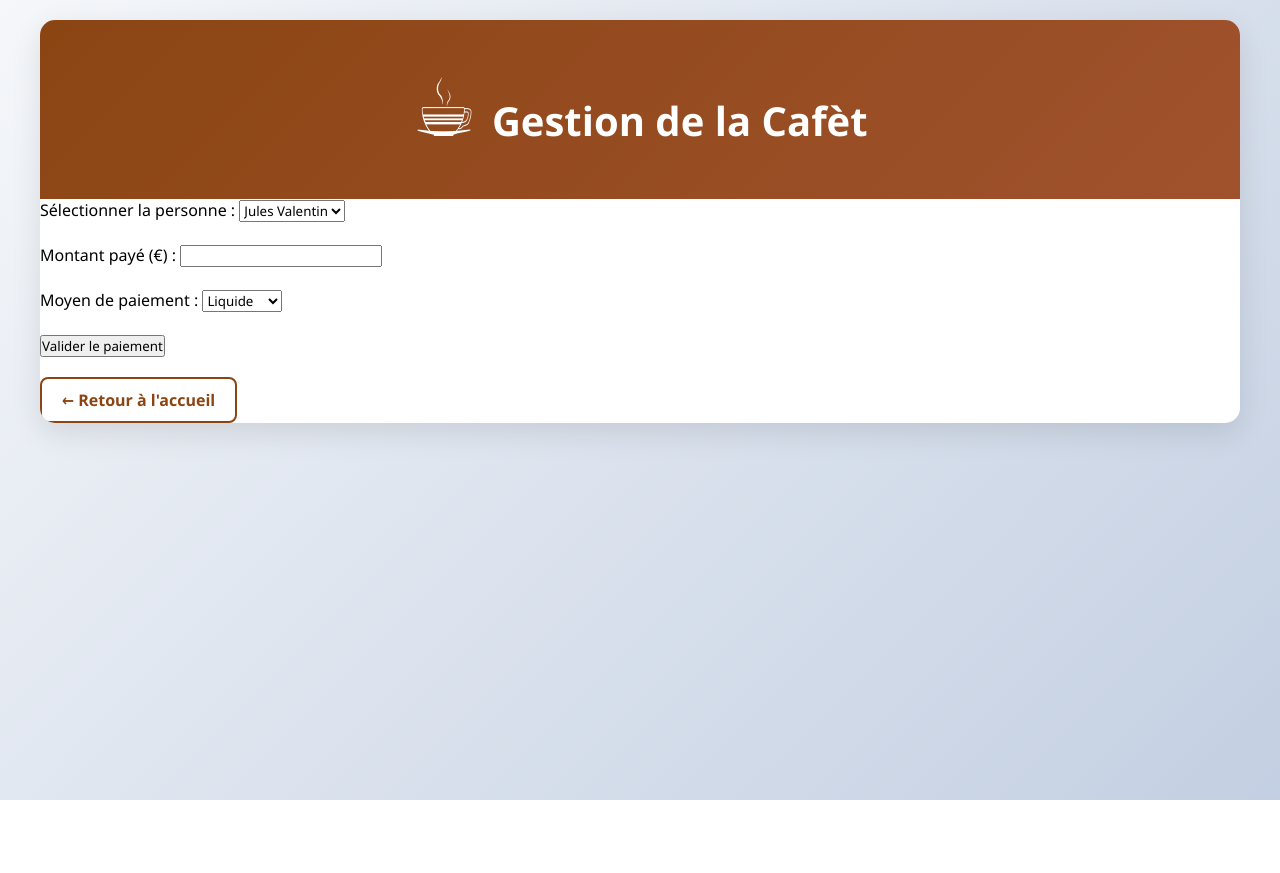
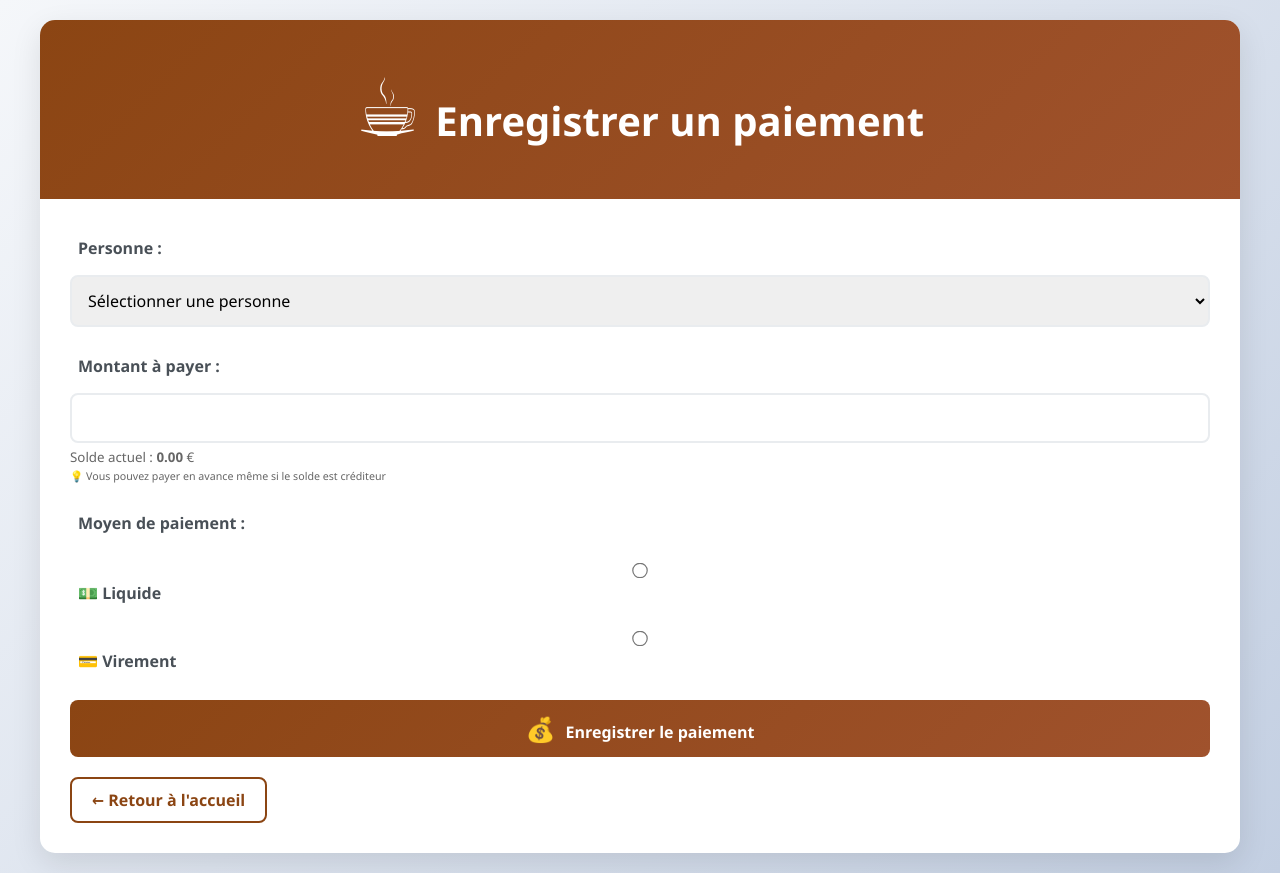
Before and after one commit to ValentinJules/Cafet, a Flask app: page /payer in a window 1280 px wide. Before the commit the page ends 800 px from the top, so only its background shows below. Run offline with Flask 3, Linux system fonts and the light colour scheme.

Commit message:
Add files via upload

```diff
--- a/app/templates/index.html
+++ b/app/templates/index.html
@@ -259,6 +259,12 @@
                 </a>
                 <p class="action-description">Modifier le prix unitaire du café</p>
             </div>
+            <div class="action-card">
+                <a href="{{ url_for('exporter_grille_pdf') }}" class="button">
+                    <span class="button-icon">📈</span>Grille PDF
+                </a>
+                <p class="action-description">Grille à imprimer</p>
+            </div>
         </div>
     </div>
 </body>
--- a/app/templates/payer.html
+++ b/app/templates/payer.html
@@ -1,36 +1,103 @@
 {% extends "base.html" %}
 
-{% block title %}Payer une dette{% endblock %}
+{% block title %}Payer - Cafèt{% endblock %}
+{% block header %}Enregistrer un paiement{% endblock %}
 {% block subtitle %}{% endblock %}
 
 {% block content %}
-    <form method="post">
-        <label for="personne">Sélectionner la personne :</label>
-        <select name="personne" id="personne" required>
-            {% for personne in personnes %}
-                <option value="{{ personne.nom }}|{{ personne.prenom }}">
-                    {{ personne.nom }} {{ personne.prenom }}
-                </option>
-            {% endfor %}
-        </select>
+<div class="form-container">
+    {% if error %}
+        <div class="error">{{ error }}</div>
+    {% endif %}
 
-        <br><br>
+    <form method="POST">
+        <div class="form-group">
+            <label for="personne">Personne :</label>
+            <select name="personne" id="personne" required>
+                <option value="">Sélectionner une personne</option>
+                {% for personne in personnes %}
+                    <option value="{{ personne.prenom }}|{{ personne.nom }}" data-dette="{{ personne.dette }}">
+                        {{ personne.prenom }} {{ personne.nom }}
+                    </option>
+                {% endfor %}
+            </select>
+        </div>
 
-        <label for="montant">Montant payé (€) :</label>
-        <input type="number" name="montant" id="montant" step="0.01" required>
+        <div class="form-group">
+            <label for="montant">Montant à payer :</label>
+            <input type="number" name="montant" id="montant" step="0.01" min="0.01" required>
+            <small>
+                <span id="dette_info">
+                    Solde actuel : <span id="solde_actuel">0.00</span> €
+                </span>
+                <br>
+                <span style="color: #666; font-size: 0.8em;">
+                    💡 Vous pouvez payer en avance même si le solde est créditeur
+                </span>
+            </small>
+        </div>
 
-        <br><br>
+        <div class="form-group">
+            <label>Moyen de paiement :</label>
+            <div style="margin-top: 10px;">
+                <label style="display: block; margin: 8px 0; cursor: pointer;">
+                    <input type="radio" name="moyen" value="liquide" required style="margin-right: 8px;">
+                    💵 Liquide
+                </label>
+                <label style="display: block; margin: 8px 0; cursor: pointer;">
+                    <input type="radio" name="moyen" value="virement" style="margin-right: 8px;">
+                    💳 Virement
+                </label>
+            </div>
+        </div>
 
-        <label for="moyen">Moyen de paiement :</label>
-        <select name="moyen" id="moyen" required>
-            <option value="liquide">Liquide</option>
-            <option value="virement">Virement</option>
-        </select>
-
-        <br><br>
-        <button type="submit">Valider le paiement</button>
+        <button type="submit" class="button">
+            <span class="button-icon">💰</span>Enregistrer le paiement
+        </button>
     </form>
 
     <a href="{{ url_for('index') }}" class="back-link">← Retour à l'accueil</a>
 </div>
+
+<script>
+document.addEventListener('DOMContentLoaded', function() {
+    const personneSelect = document.getElementById('personne');
+    const soldeActuelSpan = document.getElementById('solde_actuel');
+    const detteInfoSpan = document.getElementById('dette_info');
+    const montantInput = document.getElementById('montant');
+
+    personneSelect.addEventListener('change', function() {
+        const selectedOption = this.options[this.selectedIndex];
+        const dette = parseFloat(selectedOption.getAttribute('data-dette'));
+
+        // Afficher le solde actuel (positif pour dette, négatif pour crédit)
+        soldeActuelSpan.textContent = dette.toFixed(2);
+
+        // Changer la couleur selon le solde
+        if (dette > 0) {
+            soldeActuelSpan.style.color = '#dc3545'; // Rouge pour dette
+            detteInfoSpan.innerHTML = 'Dette actuelle : <span id="solde_actuel">' + dette.toFixed(2) + '</span> €';
+        } else if (dette < 0) {
+            soldeActuelSpan.style.color = '#28a745'; // Vert pour crédit
+            const credit = -dette;
+            detteInfoSpan.innerHTML = 'Crédit actuel : <span id="solde_actuel">' + credit.toFixed(2) + '</span> €';
+        } else {
+            soldeActuelSpan.style.color = '#666'; // Gris pour solde nul
+            detteInfoSpan.innerHTML = 'Solde actuel : <span id="solde_actuel">0.00</span> €';
+        }
+    });
+});
+</script>
+
+<style>
+.form-group small {
+    display: block;
+    margin-top: 5px;
+    color: #666;
+}
+
+#solde_actuel {
+    font-weight: bold;
+}
+</style>
 {% endblock %}
```
